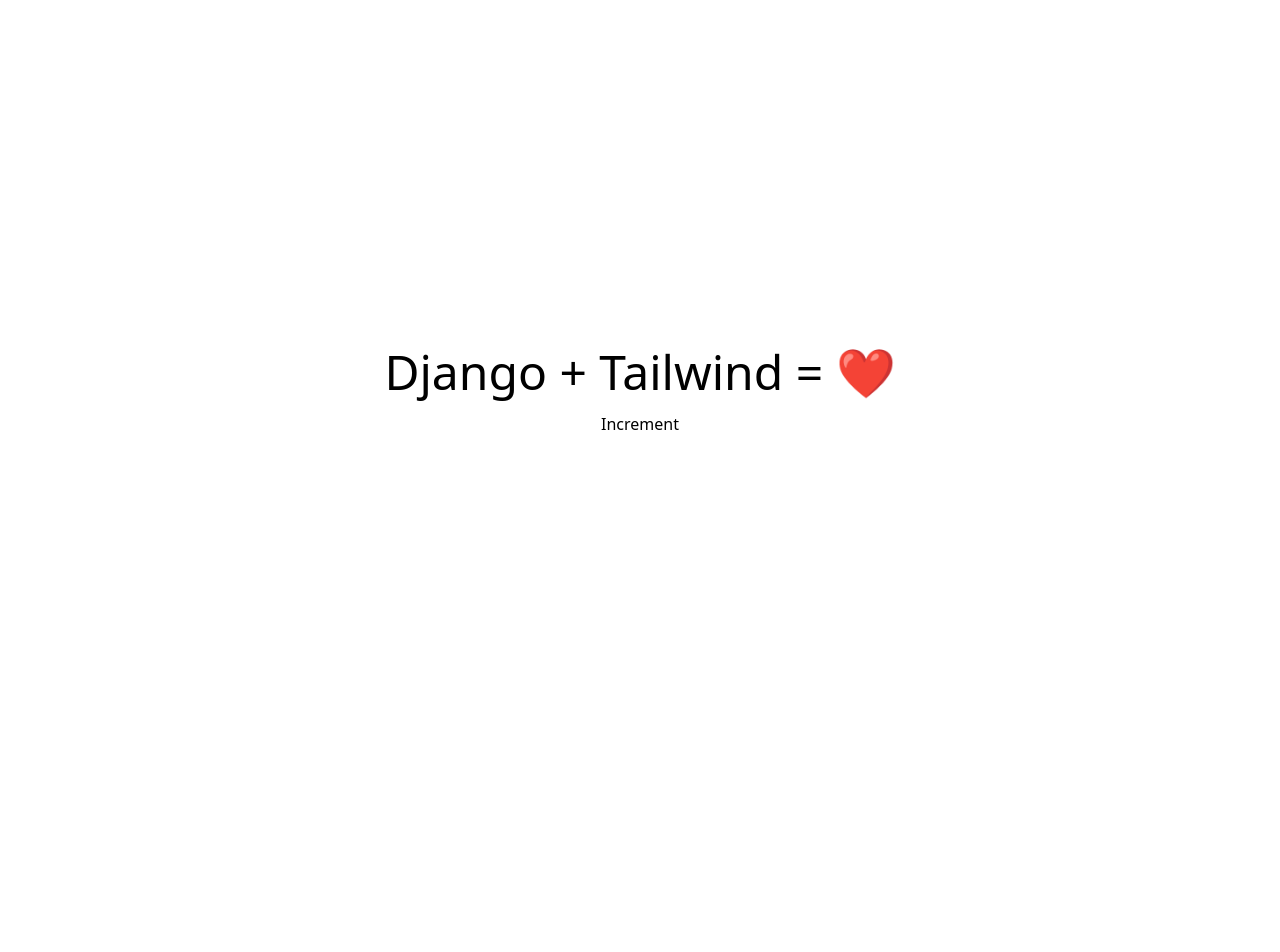
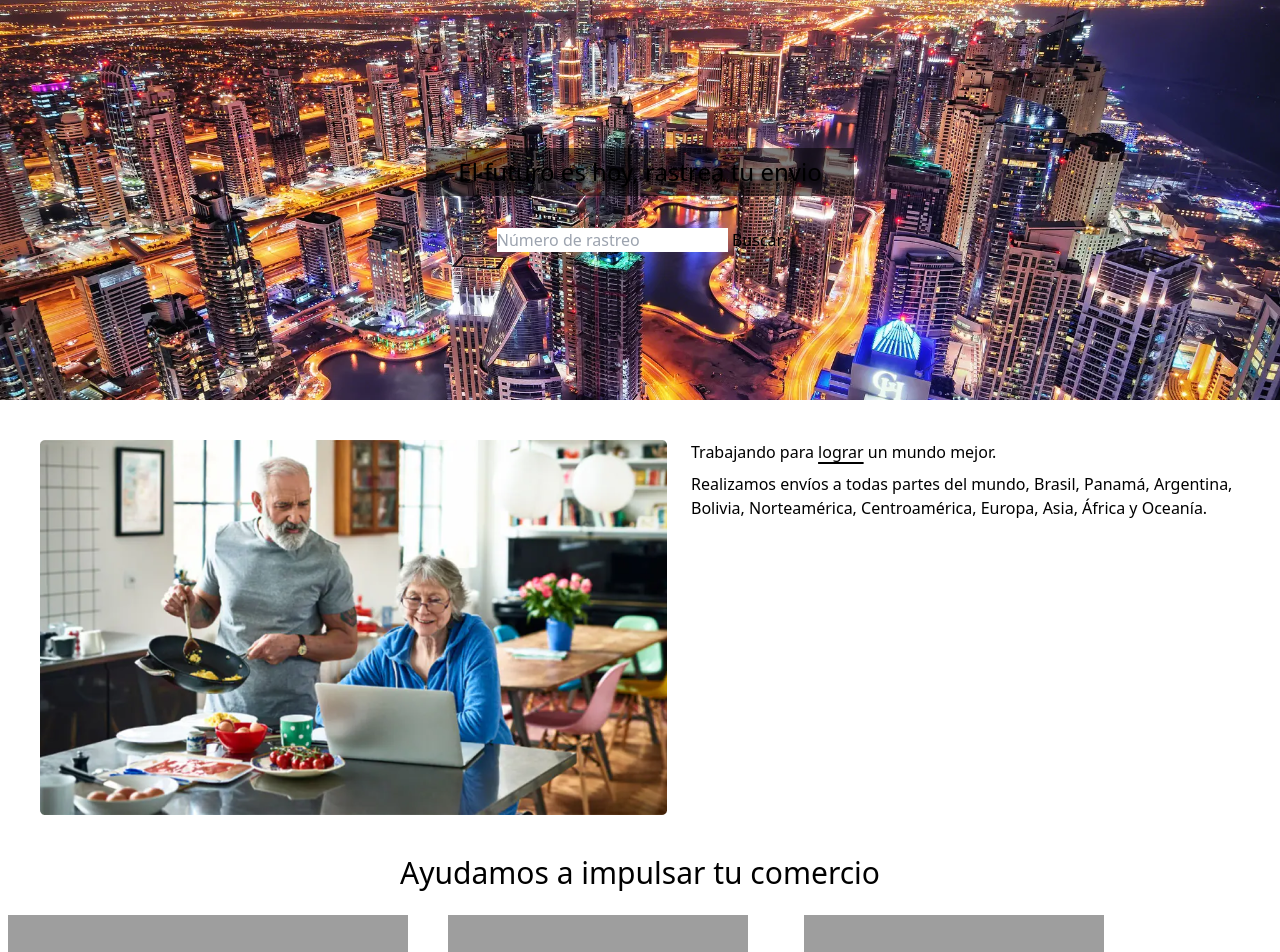
Before and after one commit to diegosanchezp/distribuidor-dj, a Django app: page / in a window 1280 px wide. Shown: the top 952 px of the page. Before the commit the page ends 430 px from the top, so only its background shows below. Run offline with Django 4.2, Linux system fonts and the light colour scheme; parts of the project's set-up code (start-up, migrations or seed data) failed here and were passed over; some libraries are stand-ins or nearby versions; grey boxes are pictures that could not be loaded.

Commit message:
feat: home page

```diff
--- a/django/templates/home.html
+++ b/django/templates/home.html
@@ -1,11 +1,54 @@
 {% extends "base.html" %}
+{% load static %}
+
+{% block extrastyles %}
+  <style>
+    .wall-img {
+      background-image: url("/static/img/home-hero-img.webp");
+      height: 25em;
+      background-position: center;
+      background-size: cover;
+    }
+    .hero-title {
+      background-color: rgba(0, 0, 0, 0.5);
+      width: fit-content;
+      padding: 0.5em 2em;
+      margin-bottom: 2em;
+    }
+
+    .hero-title-shadow {
+      text-shadow: 0px 4px 4px #000000;
+    }
+  </style>
+{% endblock %}
 
 {% block body %}
-  <section class="flex flex-col items-center justify-center h-screen">
-    <h1 class="text-5xl">Django + Tailwind = ❤️</h1>
-    <div class="flex flex-col justify-center" x-data="{ count: 0 }">
-      <button class="block btn btn-primary mt-4" x-on:click="count++">Increment</button>
-      <span class="text-center mt-4" x-text="count"></span>
+  <section class="wall-img flex flex-col justify-center items-center">
+    <div class="hero-title mb-8">
+      <p class="text-2xl hero-title-shadow">El futuro es hoy, rastrea tu envio</p>
+    </div>
+    <form>
+      <input class="input input-bordered" placeholder="Número de rastreo" type="text">
+      <button class="btn btn-primary" type="submit">Buscar</button>
+    </form>
+  </section>
+
+  <article class="flex gap-x-6 m-10">
+    <img src="{% static 'img/imagenSeñores.png' %}">
+    <div class="flex flex-col gap-y-2">
+      <h3>Trabajando para <span class="underline decoration-2 underline-offset-4 decoration-primary">lograr</span> un mundo mejor.</h3>
+      <p>Realizamos envíos a todas partes del mundo, Brasil, Panamá, Argentina, Bolivia, Norteamérica, Centroamérica, Europa, Asia, África y Oceanía.</p>
+    </div>
+  </article>
+
+  <section class="px-2">
+    <h3 class="text-center text-3xl m-6">Ayudamos a impulsar tu comercio</h3>
+    <div class="flex gap-x-1">
+      {% include "partials/daisy-card.html" with card_title="Contacta con nosotros" picsum_url="https://picsum.photos/id/1033/400/250" body_text="Escríbenos a nuestro correo distribuidorarcane@mail.com"%}
+
+      {% include "partials/daisy-card.html" with card_title="Envíos seguros" picsum_url="https://picsum.photos/id/1026/300/250" body_text="Garantizamos que tu envío llegue sano y salvo."%}
+
+      {% include "partials/daisy-card.html" with card_title="Reembolsos" picsum_url="https://picsum.photos/id/103/300/250" body_text="Nos hacemos responsables de cualquier perdida."%}
     </div>
   </section>
 {% endblock body %}
--- /dev/null
+++ b/django/templates/partials/daisy-card.html
@@ -0,0 +1,11 @@
+
+{% load static %}
+<div class="card card-bordered">
+  <figure>
+    <img src="{%if static_img%}{% static static_img %}{% endif %}{%if picsum_url%}{{picsum_url}}{%endif%}">
+  </figure>
+  <div class="card-body">
+    <h2 class="card-title">{{card_title}}</h2>
+    <p>{{body_text}}</p>
+  </div>
+</div>
```
Also changed, not shown: .pre-commit-config.yaml, django/static/img/home-hero-img.webp (added), django/static/img/imagenSeñores.png (added), django/static/img/trackingBackGround-min.png (added), django/static/img/trackingBackGround.png (added).
